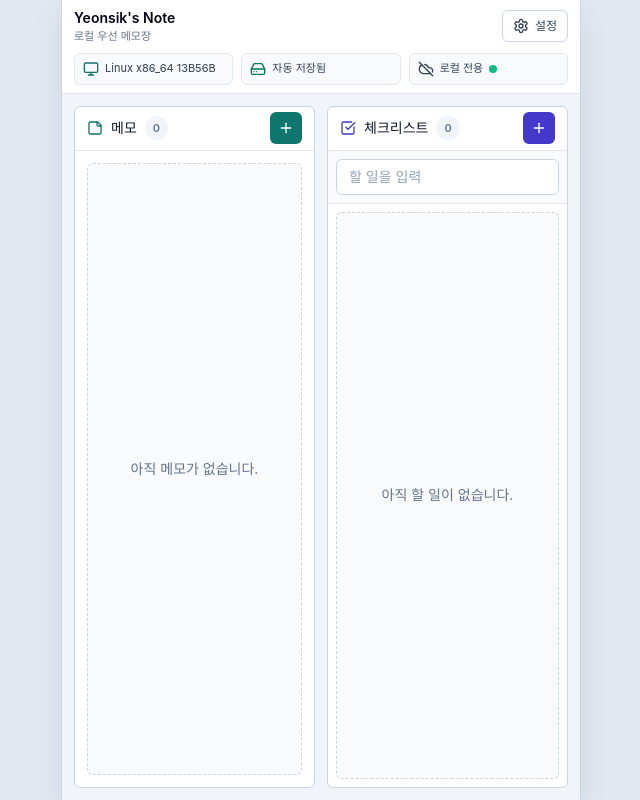
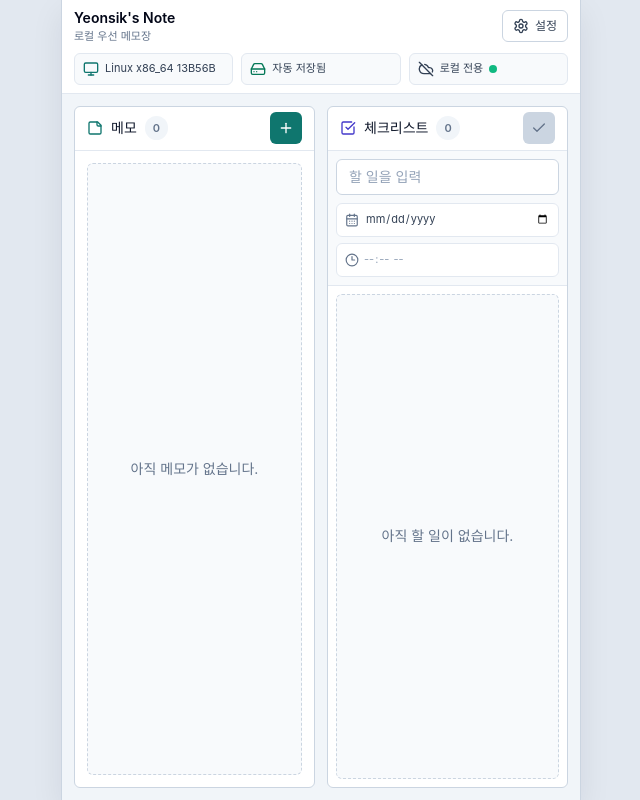
Before and after one commit to Yeon-sik/Always_Memo, a React (Vite) app: page / in a window 1280 px wide. Both pictures are taken after a click on the button 858 px from the left and 128 px from the top of the page. Shown: the whole page, without its empty margins (319-959 px from the left). Built offline with nearby package versions, Linux system fonts and the light colour scheme.

Commit message:
feat: add task scheduling on create

```diff
--- a/src/app/useLocalSyncMemo.ts
+++ b/src/app/useLocalSyncMemo.ts
@@ -61,7 +61,11 @@ interface UseLocalSyncMemoState {
 
 interface UseLocalSyncMemoActions {
   addNote: () => void;
-  addTask: (text: string) => void;
+  addTask: (
+    text: string,
+    dueDate?: string | null,
+    dueTime?: string | null,
+  ) => void;
   deleteNote: (noteId: string) => void;
   deleteTask: (taskId: string) => void;
   manualSync: () => Promise<void>;
@@ -575,7 +579,11 @@ export function useLocalSyncMemo(
 
   // 체크리스트 항목은 현재 보이는 항목의 가장 큰 orderIndex 뒤에 추가한다.
   const addTask = useCallback(
-    (text: string) => {
+    (
+      text: string,
+      dueDate: string | null = null,
+      dueTime: string | null = null,
+    ) => {
       if (!device) {
         return;
       }
@@ -584,6 +592,8 @@ export function useLocalSyncMemo(
         text,
         getNextOrderIndex(tasks),
         device.id,
+        dueDate,
+        dueTime,
       );
 
       setTasks((currentTasks) => [...currentTasks, task]);
--- a/src/features/tasks/ChecklistPanel.tsx
+++ b/src/features/tasks/ChecklistPanel.tsx
@@ -1,4 +1,5 @@
 import {
+  type FocusEvent as ReactFocusEvent,
   FormEvent,
   type PointerEvent as ReactPointerEvent,
   useEffect,
@@ -7,6 +8,7 @@ import {
 } from "react";
 import {
   CalendarDays,
+  Check,
   CheckSquare,
   Clock3,
   GripVertical,
@@ -19,7 +21,11 @@ type DropPlacement = "before" | "after";
 
 interface ChecklistPanelProps {
   tasks: Task[];
-  onAdd: (text: string) => void;
+  onAdd: (
+    text: string,
+    dueDate: string | null,
+    dueTime: string | null,
+  ) => void;
   onDelete: (taskId: string) => void;
   onReorder: (
     draggedTaskId: string,
@@ -45,6 +51,8 @@ export function ChecklistPanel({
   onUpdateText,
 }: ChecklistPanelProps) {
   const [draft, setDraft] = useState("");
+  const [draftDueDate, setDraftDueDate] = useState("");
+  const [draftDueTime, setDraftDueTime] = useState("");
   const [isAdding, setIsAdding] = useState(false);
   const [draggedTaskId, setDraggedTaskId] = useState<string | null>(null);
   const [dragOverTaskId, setDragOverTaskId] = useState<string | null>(null);
@@ -54,6 +62,9 @@ export function ChecklistPanel({
   const dragOverTaskIdRef = useRef<string | null>(null);
   const dragOverPlacementRef = useRef<DropPlacement>("before");
   const inputRef = useRef<HTMLInputElement | null>(null);
+  const isDraftFormVisible =
+    isAdding || Boolean(draft) || Boolean(draftDueDate) || Boolean(draftDueTime);
+  const canSubmitDraft = draft.trim().length > 0;
 
   useEffect(() => {
     if (isAdding) {
@@ -111,20 +122,55 @@ export function ChecklistPanel({
 
   function submitDraft() {
     const nextText = draft.trim();
+    const nextDueDate = draftDueDate || null;
+    const nextDueTime = nextDueDate ? draftDueTime || null : null;
 
     if (!nextText) {
       setIsAdding(true);
       return;
     }
 
-    onAdd(nextText);
+    onAdd(nextText, nextDueDate, nextDueTime);
     setDraft("");
+    setDraftDueDate("");
+    setDraftDueTime("");
     setIsAdding(false);
   }
 
   function handleSubmit(event: FormEvent<HTMLFormElement>) {
     event.preventDefault();
+  }
+
+  function handleHeaderAction() {
+    if (!isDraftFormVisible) {
+      setIsAdding(true);
+      return;
+    }
+
     submitDraft();
+  }
+
+  function handleDraftFormBlur(event: ReactFocusEvent<HTMLFormElement>) {
+    const nextFocusedElement = event.relatedTarget;
+
+    if (
+      nextFocusedElement instanceof Node &&
+      event.currentTarget.contains(nextFocusedElement)
+    ) {
+      return;
+    }
+
+    if (!draft.trim() && !draftDueDate && !draftDueTime) {
+      setIsAdding(false);
+    }
+  }
+
+  function handleDraftDueDateChange(value: string) {
+    setDraftDueDate(value);
+
+    if (!value) {
+      setDraftDueTime("");
+    }
   }
 
   function updateDropTarget(clientX: number, clientY: number) {
@@ -206,19 +252,25 @@ export function ChecklistPanel({
         </div>
         <button
           type="button"
-          onClick={submitDraft}
-          className="inline-flex h-8 w-8 shrink-0 items-center justify-center rounded-md bg-indigo-700 text-white transition hover:bg-indigo-800"
-          title="할 일 추가"
-          aria-label="할 일 추가"
+          onClick={handleHeaderAction}
+          disabled={isDraftFormVisible && !canSubmitDraft}
+          className="inline-flex h-8 w-8 shrink-0 items-center justify-center rounded-md bg-indigo-700 text-white transition hover:bg-indigo-800 disabled:cursor-not-allowed disabled:bg-slate-300 disabled:text-slate-500 dark:disabled:bg-neutral-800 dark:disabled:text-neutral-500"
+          title={isDraftFormVisible ? "할 일 생성" : "할 일 입력 열기"}
+          aria-label={isDraftFormVisible ? "할 일 생성" : "할 일 입력 열기"}
         >
-          <Plus className="h-4 w-4" aria-hidden="true" />
+          {isDraftFormVisible ? (
+            <Check className="h-4 w-4" aria-hidden="true" />
+          ) : (
+            <Plus className="h-4 w-4" aria-hidden="true" />
+          )}
         </button>
       </div>
 
       <form
         onSubmit={handleSubmit}
+        onBlur={handleDraftFormBlur}
         className={
-          isAdding || draft
+          isDraftFormVisible
             ? "shrink-0 border-b border-slate-200 bg-slate-50 p-2 dark:border-neutral-800 dark:bg-neutral-950"
             : "sr-only"
         }
@@ -230,15 +282,48 @@ export function ChecklistPanel({
           ref={inputRef}
           id="task-draft"
           value={draft}
-          onBlur={() => {
-            if (!draft.trim()) {
-              setIsAdding(false);
-            }
-          }}
           onChange={(event) => setDraft(event.target.value)}
           className="h-9 w-full rounded-md border border-slate-300 bg-white px-3 text-sm text-slate-800 placeholder:text-slate-400 focus:outline-none dark:border-neutral-800 dark:bg-black dark:text-neutral-100 dark:placeholder:text-neutral-500"
           placeholder="할 일을 입력"
         />
+        <div className="mt-2 grid grid-cols-1 gap-1.5">
+          <label className="flex min-w-0 items-center gap-1.5 rounded-md border border-slate-200 bg-white px-2 text-[11px] text-slate-500 dark:border-neutral-800 dark:bg-black dark:text-neutral-400">
+            <CalendarDays
+              className="h-3.5 w-3.5 shrink-0"
+              aria-hidden="true"
+            />
+            <span className="sr-only">날짜</span>
+            <input
+              type="date"
+              value={draftDueDate}
+              onInput={(event) =>
+                handleDraftDueDateChange(event.currentTarget.value)
+              }
+              onChange={(event) =>
+                handleDraftDueDateChange(event.target.value)
+              }
+              className="h-8 min-w-0 flex-1 border-0 bg-transparent text-[11px] text-slate-700 focus:outline-none dark:text-neutral-200"
+              aria-label="추가할 할 일 날짜"
+            />
+          </label>
+
+          <label className="flex min-w-0 items-center gap-1 rounded-md border border-slate-200 bg-white px-2 text-[11px] text-slate-500 dark:border-neutral-800 dark:bg-black dark:text-neutral-400">
+            <Clock3
+              className="h-3.5 w-3.5 shrink-0"
+              aria-hidden="true"
+            />
+            <span className="sr-only">시간</span>
+            <input
+              type="time"
+              value={draftDueTime}
+              disabled={!draftDueDate}
+              onInput={(event) => setDraftDueTime(event.currentTarget.value)}
+              onChange={(event) => setDraftDueTime(event.target.value)}
+              className="h-8 min-w-0 flex-1 border-0 bg-transparent text-[11px] text-slate-700 focus:outline-none disabled:cursor-not-allowed disabled:text-slate-400 dark:text-neutral-200 dark:disabled:text-neutral-600"
+              aria-label="추가할 할 일 시간"
+            />
+          </label>
+        </div>
       </form>
 
       <div className="min-h-0 flex-1 overflow-y-auto p-2">
--- a/src/features/tasks/taskService.ts
+++ b/src/features/tasks/taskService.ts
@@ -30,6 +30,8 @@ export function createTask(
   text: string,
   orderIndex: number,
   deviceId: string,
+  dueDate: string | null = null,
+  dueTime: string | null = null,
 ): Task {
   const now = new Date().toISOString();
 
@@ -38,8 +40,8 @@ export function createTask(
     text,
     isDone: false,
     orderIndex,
-    dueDate: null,
-    dueTime: null,
+    dueDate,
+    dueTime: dueDate ? dueTime : null,
     updatedAt: now,
     deletedAt: null,
     deviceId,
```
